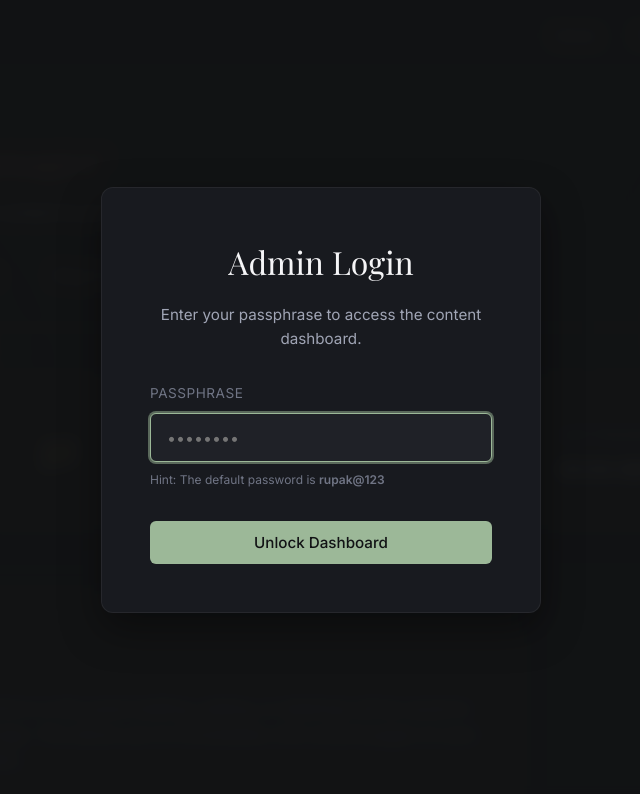
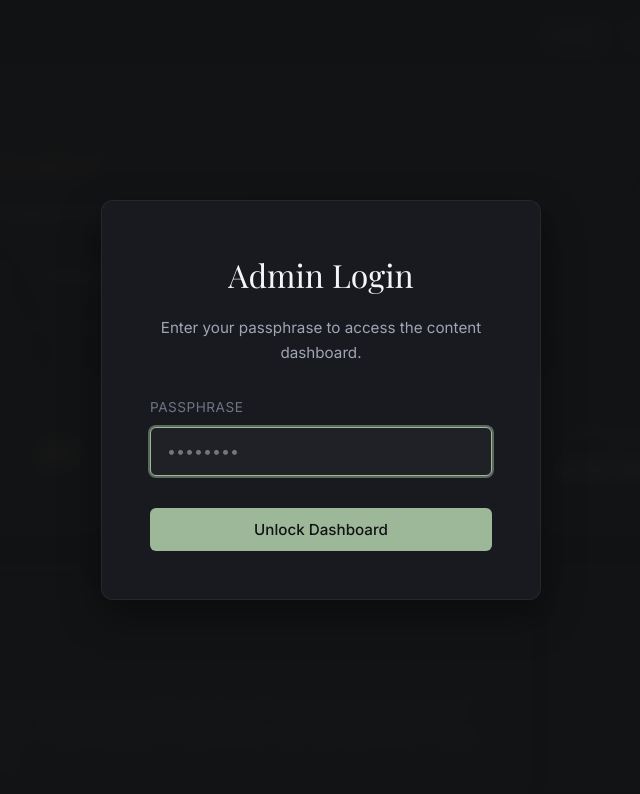
Before and after one commit to RupakAdhikari2006/Portfolio-website, a website: page admin.html in a window 1280 px wide. Shown: the top 794 px of the page, without its empty margins (319-959 px from the left). Drawn offline with nearby package versions, Linux system fonts and the light colour scheme; a web font is replaced by a local one.

Commit message:
Improvement

```diff
--- a/admin.html
+++ b/admin.html
@@ -19,9 +19,6 @@
         <div class="form-group" style="text-align: left; margin-bottom: 2rem;">
           <label for="auth-password">Passphrase</label>
           <input type="password" id="auth-password" class="form-control" placeholder="••••••••" required autofocus>
-          <span style="font-size: 0.75rem; color: var(--text-muted); display: block; margin-top: 0.5rem;">
-            Hint: The default password is <strong>rupak@123</strong>
-          </span>
         </div>
         <button type="submit" class="btn btn-primary" style="width: 100%;">Unlock Dashboard</button>
       </form>
```
